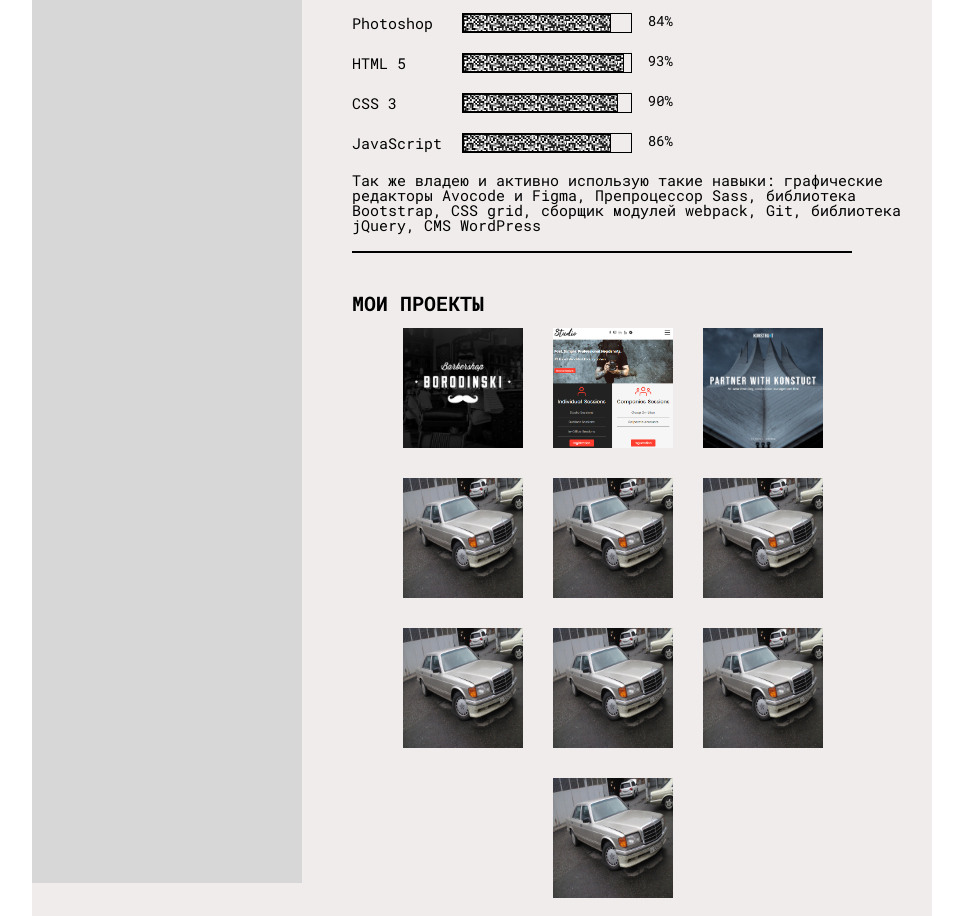
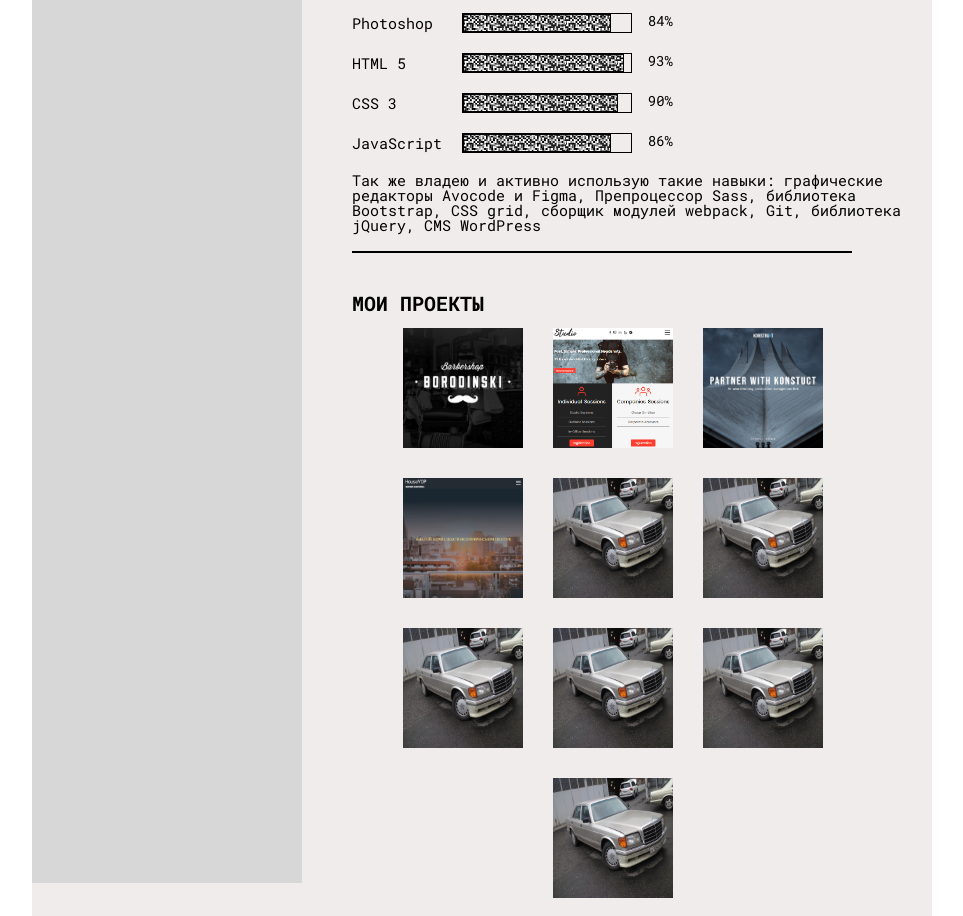
Before and after one commit to yurii-donnikov/resume_rus, a website: page index.html in a window 1280 px wide. Shown: the part 617-1533 px from the top of the page, without its empty margins (158-1121 px from the left). Drawn offline with Linux system fonts and the light colour scheme.

Commit message:
after houseVOP proj

```diff
--- a/index.html
+++ b/index.html
@@ -165,7 +165,7 @@
             <a target="_blank" href="https://yurii-donnikov.github.io/BarbershopMain/"><img src="./images/work1.png" alt=""></a>
             <a target="_blank" href="https://yurii-donnikov.github.io/PhotoStudio/"><img src="./images/photoStudio.png" alt=""></a>
             <a target="_blank" href="https://yurii-donnikov.github.io/project_construct/"><img src="./images/project_construct.png" alt=""></a>
-            <a href=""><img src="./images/auto.jpg" alt=""></a>
+            <a target="_blank" href="https://yurii-donnikov.github.io/HouseVop_project/"><img src="./images/project_HouseVop.png" alt=""></a>
             <a href=""><img src="./images/auto.jpg" alt=""></a>
             <a href=""><img src="./images/auto.jpg" alt=""></a>
             <a href=""><img src="./images/auto.jpg" alt=""></a>
```
Also changed, not shown: images/project_HouseVop.png (added).
